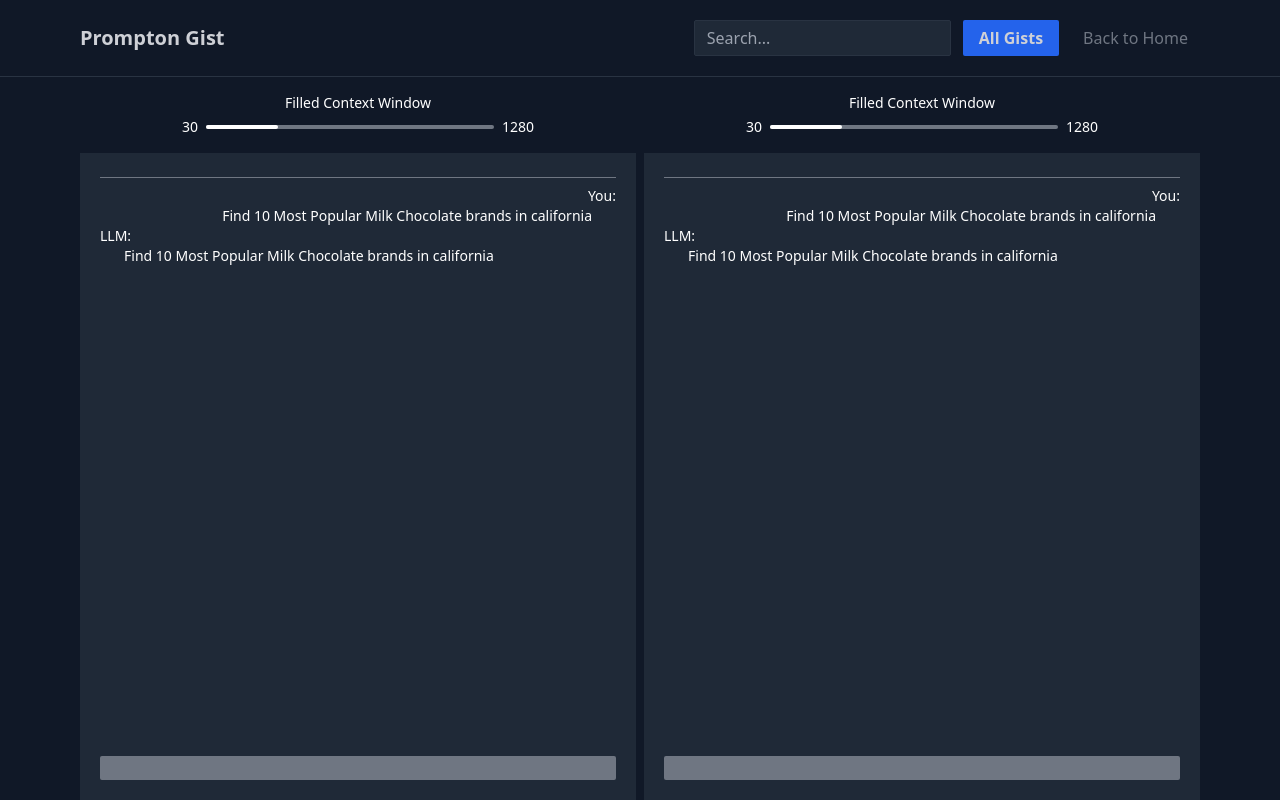
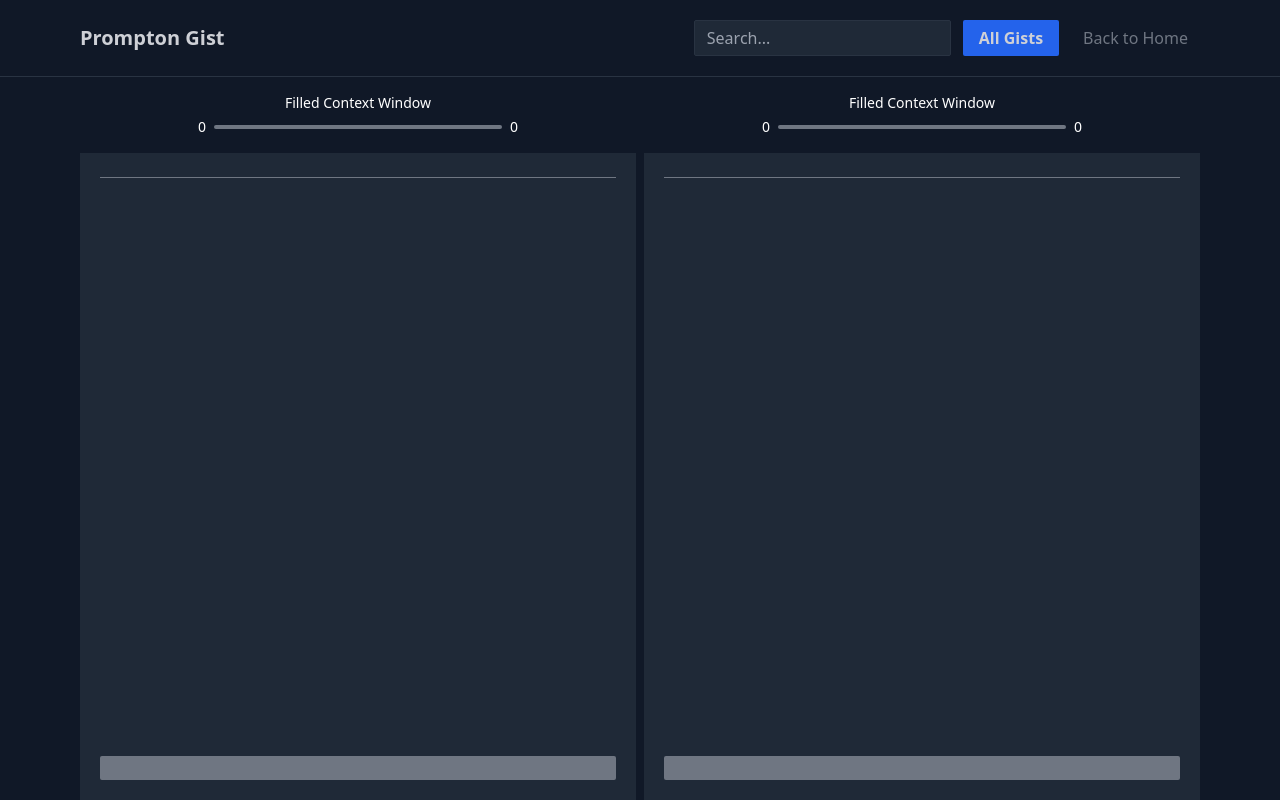
Before and after one commit to Yigitceli/prompton-gist, a Next.js app: page /prompt in a window 1280 px wide. Built offline with nearby package versions, Linux system fonts and the light colour scheme.

Commit message:
Chat Message setup

```diff
--- a/src/app/Components/PromptCard/PromptCard.tsx
+++ b/src/app/Components/PromptCard/PromptCard.tsx
@@ -1,7 +1,7 @@
 "use client";
 
 import Image from "next/image";
-import React from "react";
+import React, { useState } from "react";
 import ProfileSection from "./ProfileSection";
 import PromptInfo from "./PromptInfo";
 import PromptField from "./PromptField";
@@ -10,8 +10,10 @@ import { IPrompt } from "@/types";
 import { useDispatch } from "react-redux";
 import { AppDispatch } from "@/lib/store";
 import { setPrompt } from "@/lib/features/promptSlice";
+import { promptRoles } from "@/app/constants";
+import { randomUUID } from "crypto";
 
-function Prompt({
+function PromptCard({
   name,
   description,
   projectName,
@@ -22,28 +24,43 @@ function Prompt({
   rating,
   defaultPrompt,
   createdTime,
+  CurrentContextWindowAssistant1,
+  CurrentContextWindowAssistant2,
+  MaxContextWindowAssistant1,
+  MaxContextWindowAssistant2,
 }: IPrompt) {
   const router = useRouter();
-  const dispath = useDispatch<AppDispatch>()
+  const dispath = useDispatch<AppDispatch>();
+  const [value, setValue] = useState<string>(defaultPrompt)
 
   const handleSubmit = (e: React.FormEvent<HTMLFormElement>) => {
-    e.preventDefault()
-    dispath(setPrompt({
+    e.preventDefault();
+    dispath(
+      setPrompt({
         ModelAssistant1: {
           name: ModelAssistant1,
-        CurrentContextWindowAssistant: 0,
-        MaxContextWindowAssistant: 0,
-        messages: []
+          CurrentContextWindowAssistant: CurrentContextWindowAssistant1,
+          MaxContextWindowAssistant: MaxContextWindowAssistant1,
+          messages: [{
+            id: new Date().toISOString(),
+            role: promptRoles.USER,
+            content: value
+          }],
         },
         ModelAsssistant2: {
           name: ModelAsssistant2,
-        CurrentContextWindowAssistant: 0,
-        MaxContextWindowAssistant: 0,
-        messages: []
+          CurrentContextWindowAssistant: CurrentContextWindowAssistant2,
+          MaxContextWindowAssistant: MaxContextWindowAssistant2,
+          messages: [{
+            id: new Date().toISOString(),
+            role: promptRoles.USER,
+            content: value
+          }],
         },
         name,
-      projectName
-    }))
+        projectName,
+      })
+    );
     router.push("/prompt");
   };
 
@@ -63,7 +80,7 @@ function Prompt({
         />
       </div>
       <form onSubmit={handleSubmit} className="flex flex-col gap-2">
-        <PromptField defaultPrompt={defaultPrompt} />
+        <PromptField value={value} setValue={setValue}/>
         <div className="text-buttonBG font-bold text-md flex justify-end">
           <button type="submit">View {projectName}</button>
         </div>
@@ -72,4 +89,4 @@ function Prompt({
   );
 }
 
-export default Prompt;
+export default PromptCard;
--- a/src/app/Components/PromptCard/PromptField.tsx
+++ b/src/app/Components/PromptCard/PromptField.tsx
@@ -1,11 +1,11 @@
 import React, { useState } from "react";
 
 interface IProps {
-  defaultPrompt: string;
+  value: string;
+  setValue: (value: string) => void;
 }
 
-function PromptField({ defaultPrompt }: IProps) {
-  const [value, setValue] = useState<string>(defaultPrompt)
+function PromptField({ value, setValue }: IProps) {
   return (
     <input
       className="bg-thirdBg text-buttonBG px-3 py-1"
--- a/src/app/Components/PromptChat/Chat.tsx
+++ b/src/app/Components/PromptChat/Chat.tsx
@@ -1,16 +1,17 @@
-'use client'
+"use client";
 
+import { promptRoles } from "@/app/constants";
 import { useAppSelector } from "@/lib/store";
 import { IModelAssistant } from "@/types";
 import React from "react";
 
 interface IProps {
-  prompt: IModelAssistant,
-  inputValue: string,
+  prompt: IModelAssistant;
+  inputValue: string;
   setInputValue: (value: string) => void;
 }
 
-function Chat({prompt, setInputValue, inputValue}: IProps) {
+function Chat({ prompt, setInputValue, inputValue }: IProps) {
   return (
     <div className="flex-1 h-full bg-secondBg w-full p-[20px] flex flex-col">
       <p className="text-buttonBG font-bold border-b-[0.5px] mb-2 pb-1 border-secondaryText">
@@ -18,20 +19,26 @@ function Chat({prompt, setInputValue, inputValue}: IProps) {
       </p>
       <div className="h-full flex flex-col">
         <div className="h-full">
-          <div className="flex flex-col text-sm">
-            <div className="flex items-end flex-col">
-              <p className="text-white">You: </p>
-              <p className="text-white pr-6">
-                Find 10 Most Popular Milk Chocolate brands in california
-              </p>
-            </div>
-            <div>
-              <p className="text-white">LLM:</p>
-              <p className="text-white pl-6">
-                Find 10 Most Popular Milk Chocolate brands in california
-              </p>
-            </div>
-          </div>
+          {prompt.messages.map((message) => {
+            if (message.role === promptRoles.USER) {
+              return (
+                <div className="flex items-end flex-col" key={message.id}>
+                  <p className="text-white">You: </p>
+                  <p className="text-white pr-6">{message.content}</p>
+                </div>
+              );
+            } else {
+              return (
+                <div className="flex flex-col" key={message.id}>
+                  <p className="text-white">LLM:</p>
+                  <p className="text-white pl-6">
+                    {message.content}
+                  </p>
+                </div>
+              );
+            }
+          })}
+          <div className="flex flex-col text-sm"></div>
         </div>
         <div className="flex w-full">
           <input
--- a/src/app/Components/PromptChat/Context.tsx
+++ b/src/app/Components/PromptChat/Context.tsx
@@ -1,17 +1,29 @@
-import React from "react";
+'use client'
 
-function Context() {
+import { IModelAssistant } from "@/types";
+import React, { useMemo } from "react";
+
+interface IProps {
+  prompt: IModelAssistant
+}
+
+function Context({prompt}: IProps) {
+
+  const percentageFilled = useMemo(() => Math.floor((prompt.CurrentContextWindowAssistant / prompt.MaxContextWindowAssistant) * 100) ,[prompt])
+
   return (
     <div className="text-white flex flex-col gap-1 items-center text-sm py-4">
       <p>Filled Context Window</p>
       <div className="flex gap-2 items-center">
-        <span>30</span>
+        <span>{prompt.CurrentContextWindowAssistant}</span>
 
         <div className="w-72 bg-secondaryText rounded-full h-1">
-          <div className="bg-white h-1 rounded-full w-[25%]"></div>
+          <div style={{
+            width: `${percentageFilled || 0}%`
+          }} className={`bg-white h-1 rounded-full`}></div>
         </div>
 
-        <span>1280</span>
+        <span>{prompt.MaxContextWindowAssistant}</span>
       </div>
     </div>
   );
--- a/src/app/Components/PromptChat/PromptChat.tsx
+++ b/src/app/Components/PromptChat/PromptChat.tsx
@@ -12,7 +12,7 @@ interface IProps {
 function PromptChat({prompt, inputValue, setInputValue}: IProps) {
   return (
     <div className='flex-1 justify-center flex flex-col items-center h-full'>
-        <Context/>
+        <Context prompt={prompt}/>
         <Chat prompt={prompt} inputValue={inputValue} setInputValue={setInputValue}/>
     </div>
   )
```
Also changed, not shown: src/types.ts (+4 -3 lines). Lines whose indentation alone changed are shown as unchanged.
